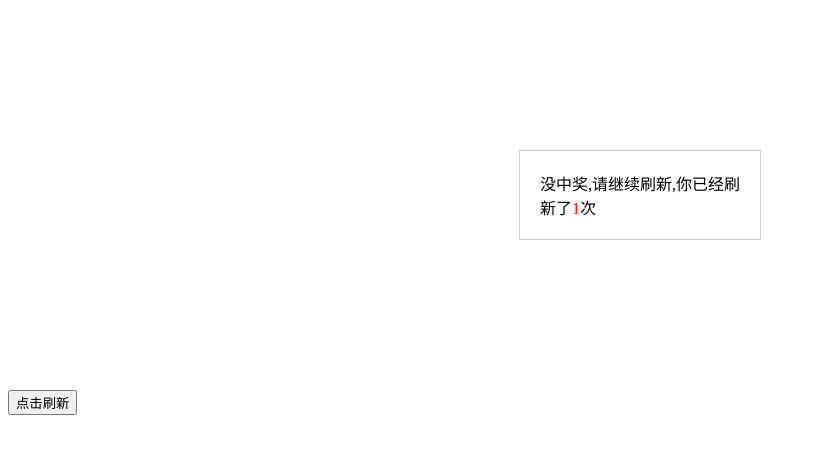
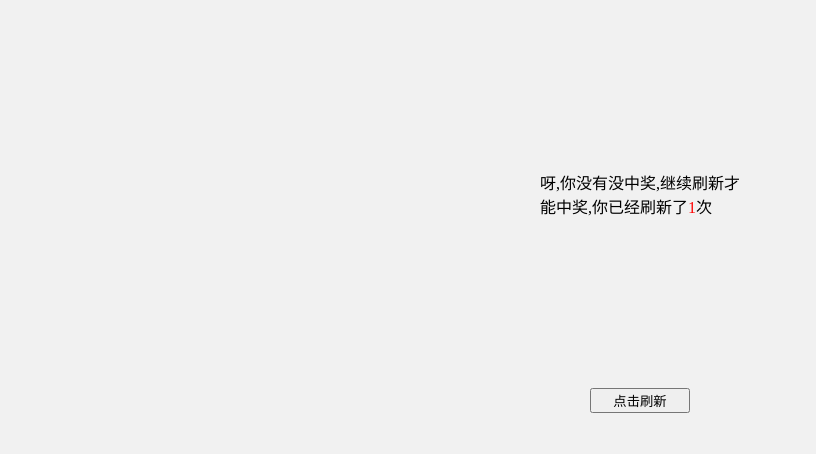
Before and after one commit to zhuxiaojian/demo, a plain HTML site: page temp.html in a window 1280 px wide. Shown: the whole page, without its empty margins (0-816 px from the left). Drawn offline with Linux system fonts and the light colour scheme.

Commit message:
Update temp.html

```diff
--- a/temp.html
+++ b/temp.html
@@ -6,13 +6,16 @@
 	<meta name="apple-mobile-web-app-capable" content="yes" />
 	<meta name="apple-mobile-web-app-status-bar-style" content="black" />
 	<meta content="telephone=no" name="format-detection" />
-	<title>Touch</title>
+	<title>小抽奖</title>
 </head>
 <body>
+
 <div id="box"></div>
 <button id="button">点击刷新</button>
 <style type="text/css">
-#box{margin:150px auto;width:200px;border:1px solid #ccc;padding:20px;}
+body{background:#F1F1f1;}
+#box{margin:150px auto;width:200px;padding:20px;}
+#button{margin:0 auto;width:100px;display:block;}
 span{color:red;}
 </style>
 <script type="text/javascript">
@@ -25,7 +28,7 @@ if(parseInt(random,10) > 4800){
 	document.getElementById('box').innerHTML = "中奖了,您只用了<span>" + window.localStorage.temp + "<span>次";
 	window.localStorage.temp = 0;
 } else {
-	document.getElementById('box').innerHTML = "没中奖,请继续刷新,你已经刷新了<span>" + window.localStorage.temp + "</span>次";
+	document.getElementById('box').innerHTML = "呀,你没有没中奖,继续刷新才能中奖,你已经刷新了<span>" + window.localStorage.temp + "</span>次";
 }
 document.getElementById('button').onclick = function(){
 	window.location.href = window.location.href;
```
